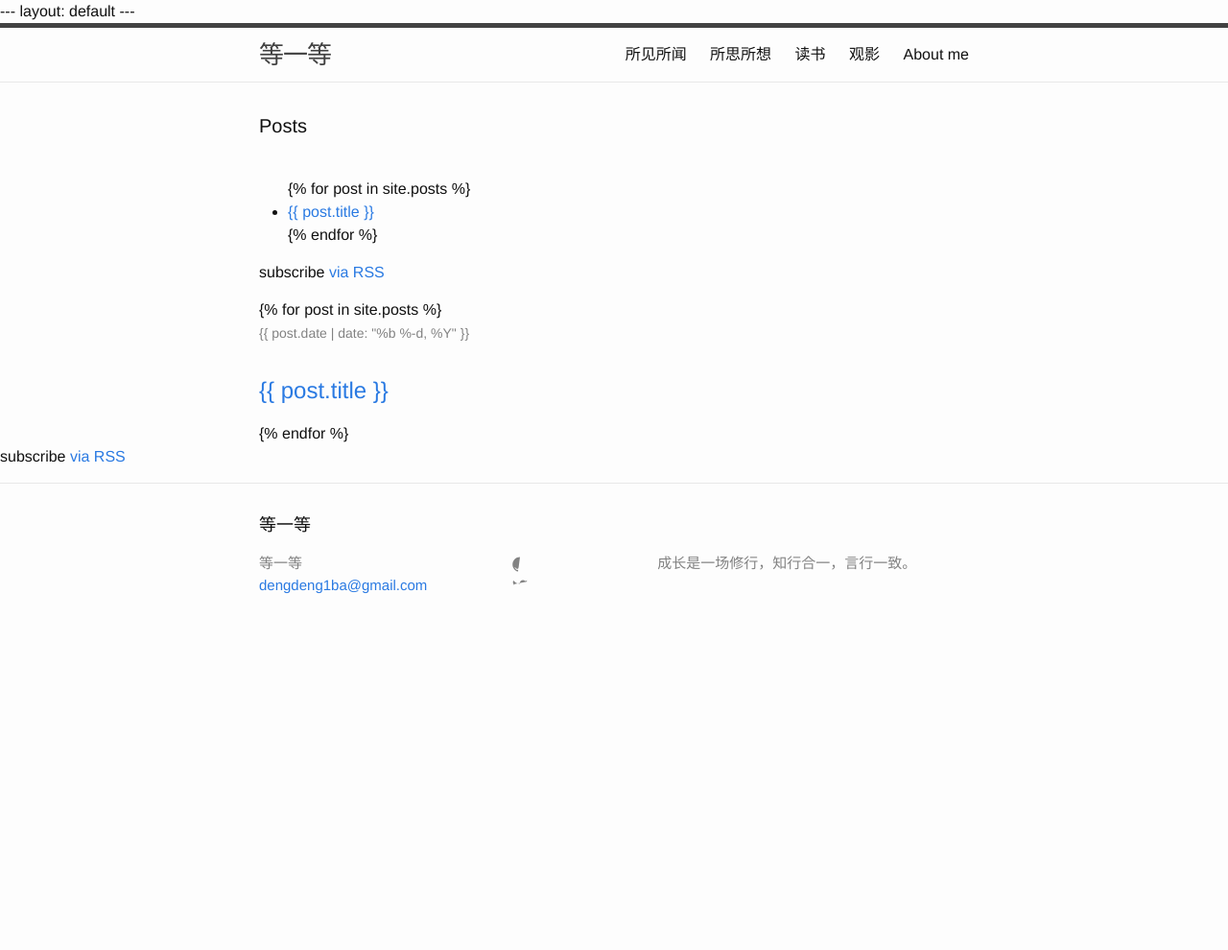
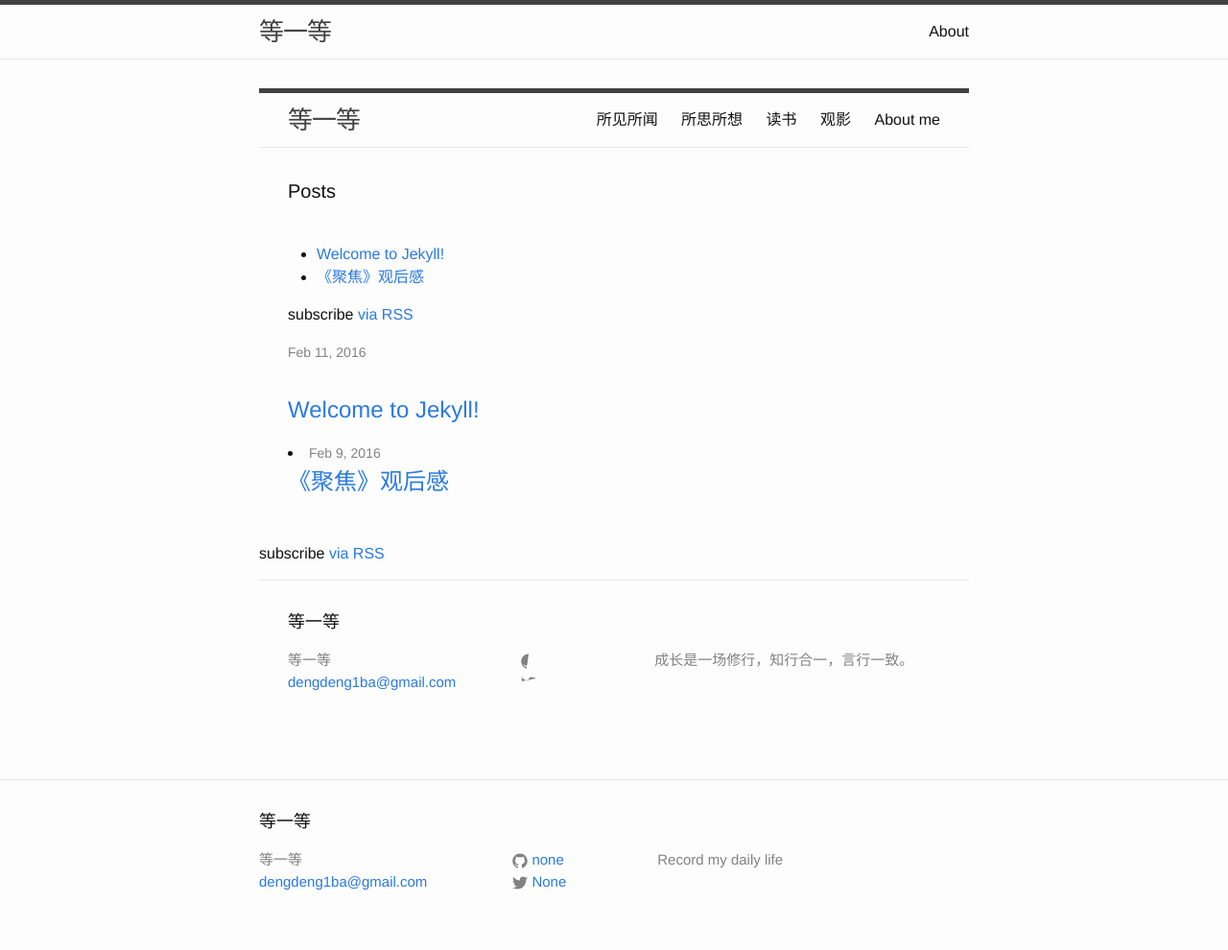
Before and after one commit to dengdeng1/dengdeng1.github.io, a Jekyll site: the page built from index.html, in a window 1280 px wide. Shown: the whole page at 96% size. Built offline with Jekyll 4.4.1, drawn with Linux system fonts in a browser that asks for light colours; before the commit the page ends 900 px from its top, so only the background shows below that.

Commit message:
Update index.html

```diff
--- a/index.html
+++ b/index.html
@@ -1,7 +1,3 @@
-
-
-<!DOCTYPE html>
-<html>
 ---
 layout: default
 ---
```
